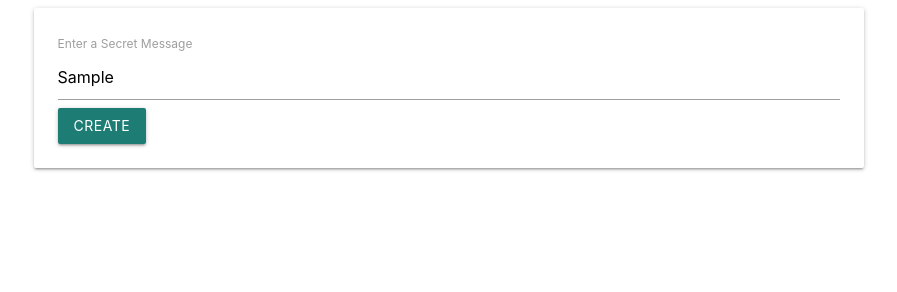
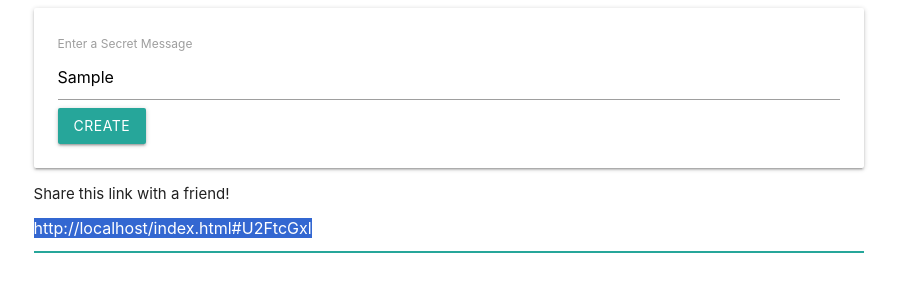
Before and after one commit to jjliman/secret-message, a plain HTML site: page index.html in a window 1280 px wide. Both pictures are taken after typing "Sample" into the empty fields and a click on the button "CREATE". Shown: the whole page, without its empty margins (191-1088 px from the left). Drawn offline with nearby package versions, Linux system fonts and the light colour scheme.

Commit message:
implement message encryption

```diff
--- a/index.html
+++ b/index.html
@@ -9,9 +9,14 @@
                 <div class="card-panel">
                     <form>
                         <label for="">Enter a Secret Message</label>
-                        <input type="text">
+                        <input id="message-input">
                         <button class="btn">Create</button>
                     </form>
+                </div>
+
+                <div>
+                    Share this link with a friend!
+                    <input id="link-input">
                 </div>
             </div>
         </div>
--- a/index.js
+++ b/index.js
@@ -2,6 +2,10 @@
 document.querySelector('form').addEventListener('submit', event => {
     event.preventDefault();
 
-    const input = document.querySelector('input');
-    console.log(input.value);
+    const input = document.querySelector('#message-input');
+    const encrypted = btoa(input.value);
+
+    const linkInput = document.querySelector('#link-input');
+    linkInput.value = `${window.location}#${encrypted}`;
+    linkInput.select();
 });
```
